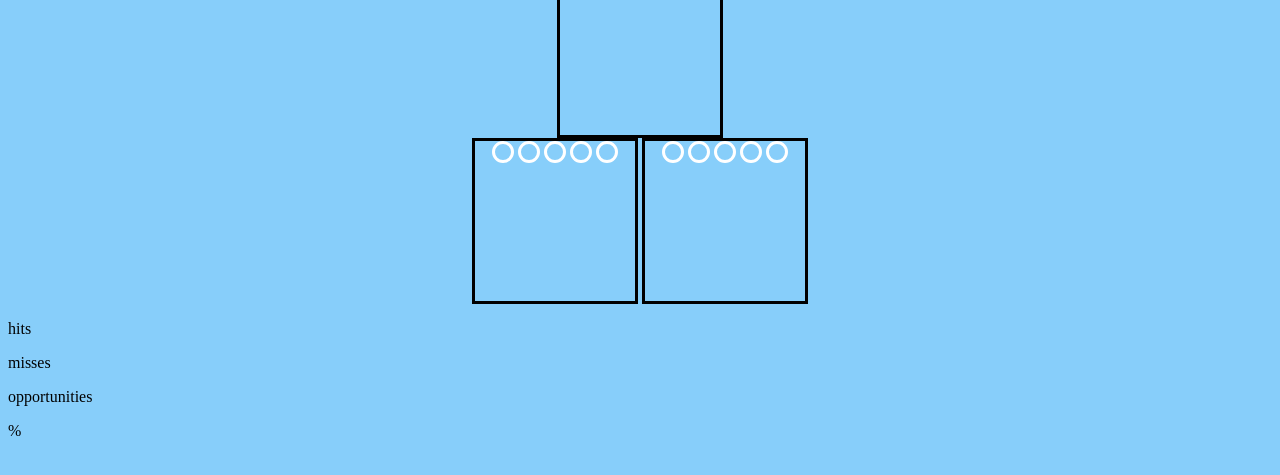
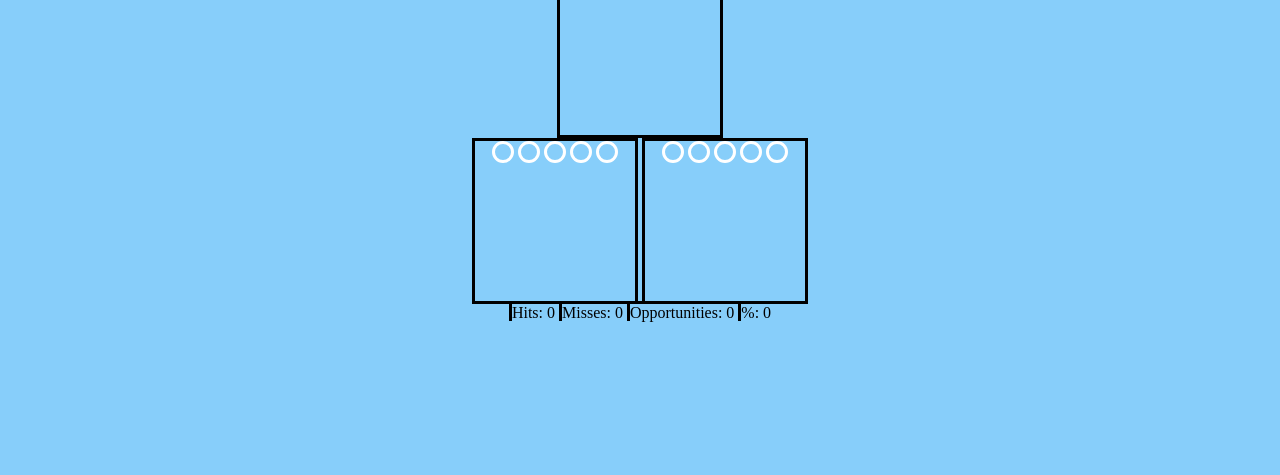
Before and after one commit to mrhdman/tuesday, a plain HTML site: page index.html in a window 1280 px wide. Shown: the part 95-570 px from the top of the page. Drawn offline with Linux system fonts and the light colour scheme.

Commit message:
scorer's table

```diff
--- a/index.html
+++ b/index.html
@@ -35,10 +35,10 @@
         </div>
     </div>
     <div class="scorersTable">
-        <p class="hits">hits</p>
-        <p class="misses">misses</p>
-        <p class="opportunities">opportunities</p>
-        <p class="percentage">%</p>
+        <span class="hits">Hits: 0 </span>
+        <span class="misses">Misses: 0 </span>
+        <span class="opportunities">Opportunities: 0</span>
+        <span class="percentage">%: 0</span>
     </div>
 </body>
 </html>
--- a/main.css
+++ b/main.css
@@ -28,3 +28,10 @@ h3 {
 .finalTenCirclesContainer div{
     display: inline-block;
 }
+.scorersTable {
+    text-align: center;
+}
+.scorersTable span{
+    border-top: .2rem solid black;
+    border-left: .2rem solid black;
+}
```
Also changed, not shown: main.js (line endings or trailing spaces).
